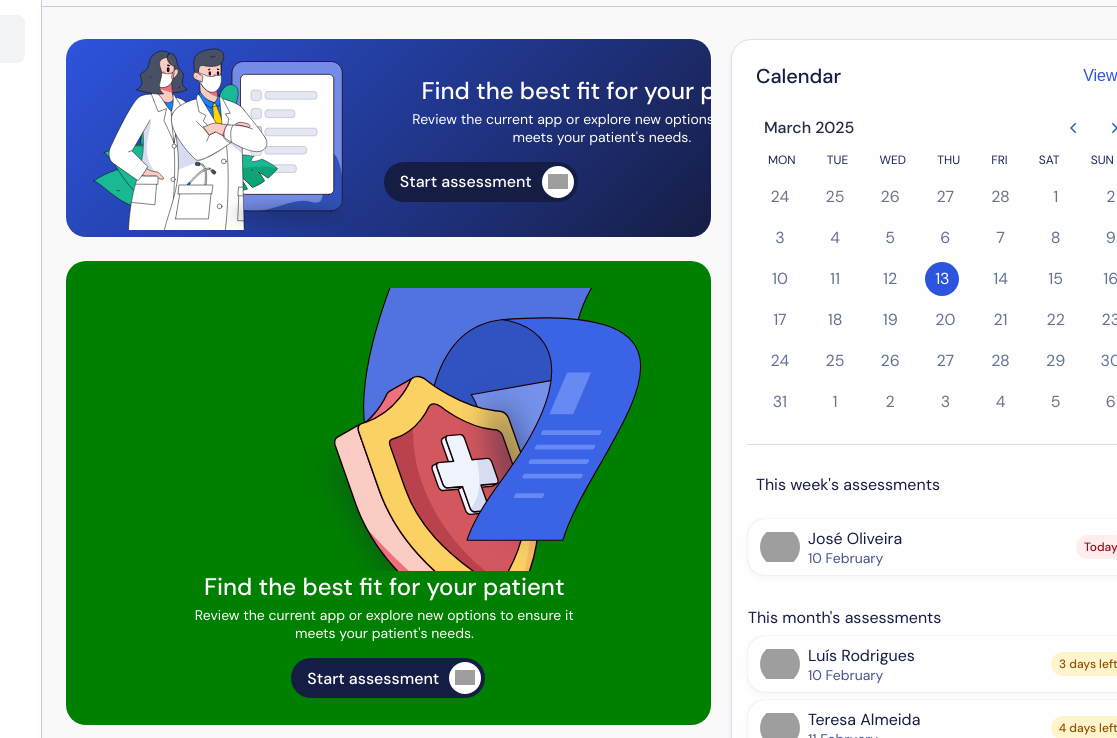
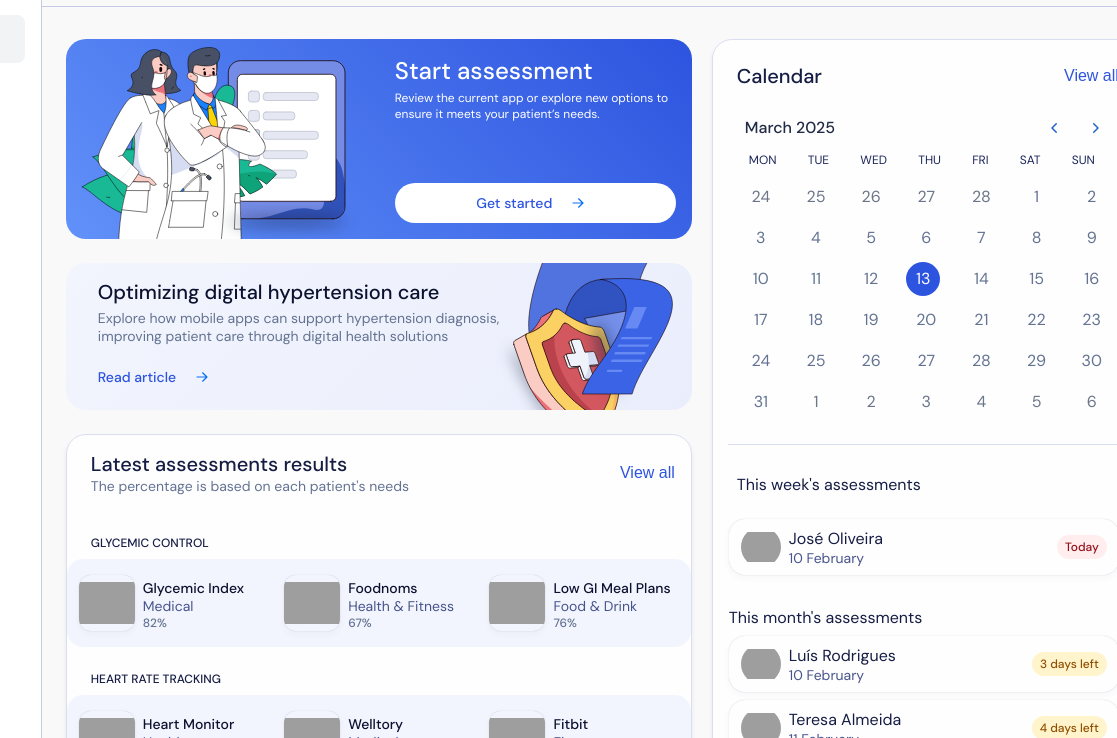
Before and after one commit to CommunityHTA/Community-HTA, a plain HTML site: page dashboard.html in a window 1280 px wide. Shown: the part 62-800 px from the top of the page, 163-1280 px from the left. Drawn offline with Linux system fonts and the light colour scheme; grey boxes are pictures that could not be loaded.

Commit message:
uptadte dashboard

```diff
--- a/dashboard.css
+++ b/dashboard.css
@@ -278,27 +278,34 @@ body {
     border-radius: 20px;
     display: flex;
     width: 100%;
-  padding: 0px 3px;
-  flex-direction: column;
+    height: 200px; /* Defina uma altura fixa ou ajuste conforme necessário */
     overflow: hidden;
-  background: linear-gradient(135deg, #2d54df 0%, #161d44 100%);
+    background: linear-gradient(45deg, #6191F9, #2D54DF);
 }
 
-.article-illustration {
+.assessment-illustration {
+    width: 50%;
     height: 100%;
-  flex: 1; /* Faz a imagem ocupar todo o espaço possível */
-  object-fit: cover; /* Mantém proporção e cobre o espaço */
-  margin-bottom: 0;
+    object-fit: cover;
 }
 
+.assessment-content {
+    width: 50%;
+    display: flex;
+    flex-direction: column;
+    justify-content: space-between; /* Garante espaçamento adequado */
+    align-items: flex-start;
+    padding: 16px;
+    padding-bottom: 16px; /* Adiciona espaçamento inferior */
+    height: 100%;
+}
 
 .assessment-info {
     display: flex;
-  padding: 0 24px 0 16px;
     flex-direction: column;
-  align-items: stretch;
-  text-align: center;
-  justify-content: end;
+    align-items: flex-start;
+    text-align: left;
+    height: 100%;
 }
 
 .assessment-title {
@@ -309,37 +316,36 @@ body {
 
 .assessment-description {
     color: #fff;
-  font-size: 14px;
+    font-size: 12px;
     font-weight: 400;
-  align-self: center;
     margin-top: 4px;
-  width: 404px;
 }
 
 .assessment-button {
     border-radius: 10000px;
-  background-color: #161d44;
-  align-self: center;
+    width: 100%;
+    height: 40px;
+    background-color: #FFFFFF;
     display: flex;
-  margin-top: 16px;
-  padding: 4px 4px 4px 16px;
     align-items: center;
     gap: 10px;
     justify-content: center;
     border: none;
     cursor: pointer;
+    padding: 8px 16px;
+    margin-top: auto; /* Empurra o botão para baixo */
 }
-
 .article-card {
     border-radius: 20px;
     display: flex;
     width: 100%;
-  padding: 27px 3px;
-  flex-direction: column;
+    height: 147px;
     overflow: hidden;
     margin-top: 24px;
-  background: green;
+    padding-left: 16px;
+    background: linear-gradient(135deg, #F2F5FD 0%, #EAEEFC 100%);
 }
+
 
 .article-info {
   display: flex;
@@ -351,13 +357,13 @@ body {
 }
 
 .article-title {
-  color: #fff;
-  font-size: 24px;
+  color: #0C112F;
+  font-size: 20px;
   font-weight: 500;
 }
 
 .article-description {
-  color: #fff;
+  color: #637391;
   font-size: 14px;
   font-weight: 400;
   align-self: center;
@@ -366,23 +372,22 @@ body {
 }
 
 .article-button {
-  border-radius: 10000px;
-  background-color: #161d44;
-  align-self: center;
+  align-self: left;
   display: flex;
   margin-top: 16px;
-  padding: 4px 4px 4px 16px;
+  padding: 0px 4px 4px 0px;
   align-items: center;
   gap: 10px;
   justify-content: center;
   border: none;
   cursor: pointer;
+  background-color: transparent;
 }
 
 
 .button-text {
-  color: #fff;
-  font-size: 16px;
+  color: #2D54DF;
+  font-size: 14px;
   font-family:
     "DM Sans",
     -apple-system,
@@ -396,26 +401,21 @@ body {
 }
 
 .button-icon {
-  transform: rotate(-3.1415925661670165rad);
+  display: flex;
+  align-items: center;
+  justify-content: center;
   border-radius: 1000px;
-  background-color: #fff;
-  align-self: stretch;
-  display: flex;
-  margin: auto 0;
-  padding: 6px;
-  align-items: center;
   width: 32px;
   height: 32px;
+  padding: 2px;
 }
 
 .arrow-icon {
-  aspect-ratio: 1;
-  object-fit: contain;
-  object-position: center;
-  width: 20px;
-  align-self: stretch;
-  margin: auto 0;
+  width: 16px;
+  height: 16px;
+  filter: invert(23%) sepia(92%) saturate(2172%) hue-rotate(206deg) brightness(98%) contrast(94%);
 }
+
 
 /* Results card styles */
 .results-card {
--- a/dashboard.html
+++ b/dashboard.html
@@ -110,64 +110,56 @@
               <div class="content-layout">
                 <section class="main-column">
                   <div class="assessment-card">
-                    <table>
-                      <tr>
-                        <td>
                       <img
                           src="img/start_assessment_illustration.svg"
-                            class="asessment-illustration"
+                          class="assessment-illustration"
                       />
-                        </td>
-                        <td>
+                      <div class="assessment-content">
                           <div class="assessment-info">
                               <h2 class="assessment-title">
-                              Find the best fit for your patient
+                                  Start assessment
                               </h2>
                               <p class="assessment-description">
-                              Review the current app or explore new options to ensure
-                              it meets your patient's needs.
+                                  Review the current app or explore new options to ensure it meets your patient’s needs.
                               </p>
-                          </div>
                               <button class="assessment-button">
-                            <span class="button-text">Start assessment</span>
+                                  <span class="button-text">Get started</span>
                                   <div class="button-icon">
                                       <img
-                                src="https://cdn.builder.io/api/v1/image/assets/TEMP/e21c0ffba5a53147a8728d420aad9162b0efa9bec9b36b2c03d2c38703abf417?placeholderIfAbsent=true&apiKey=b548a82f0b244047909ff37cf86f743b"
+                                          src="icons/navigation/arrow-right.svg"
                                           class="arrow-icon"
                                           alt="Arrow"
                                       />
                                   </div>
                               </button>
-
-                        </td>
-                      </tr>
-                    </table>
+                          </div>
+                      </div>
                   </div>
                   <div class="article-card">
+                      <div class="assessment-content">
                           <div class="assessment-info">
-                      <img
-                          src="img/article_illustration.svg"
-                          class="article-illustration"
-                        />
-
-                      <h2 class="assessment-title">
-                        Find the best fit for your patient
+                              <h2 class="article-title">
+                                  Optimizing digital hypertension care
                               </h2>
-                      <p class="assessment-description">
-                        Review the current app or explore new options to ensure
-                        it meets your patient's needs.
+                              <p class="article-description">
+                                  Explore how mobile apps can support hypertension diagnosis, improving patient care through digital health solutions
                               </p>
-                    </div>
-                    <button class="assessment-button">
-                      <span class="button-text">Start assessment</span>
+                              <button class="article-button">
+                                  <span class="button-text">Read article</span>
                                   <div class="button-icon">
                                       <img
-                          src="https://cdn.builder.io/api/v1/image/assets/TEMP/e21c0ffba5a53147a8728d420aad9162b0efa9bec9b36b2c03d2c38703abf417?placeholderIfAbsent=true&apiKey=b548a82f0b244047909ff37cf86f743b"
+                                          src="icons/navigation/arrow-right.svg"
                                           class="arrow-icon"
                                           alt="Arrow"
                                       />
                                   </div>
                               </button>
+                          </div>
+                      </div>
+                      <img
+                          src="img/article_illustration.svg"
+                          class="assessment-illustration"
+                      />
                   </div>
                   <div class="results-card">
                     <div class="card-header">
```
Lines whose indentation alone changed are shown as unchanged.
